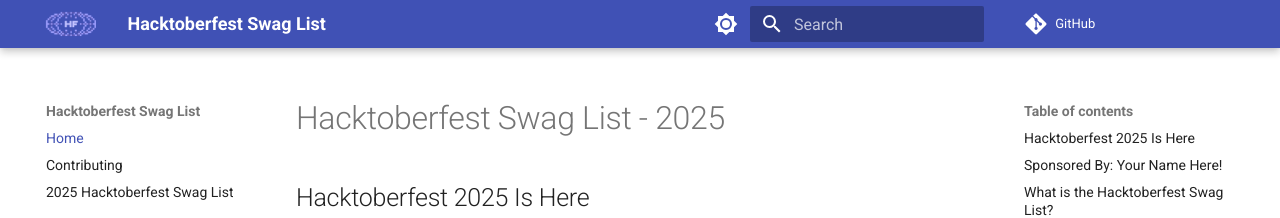
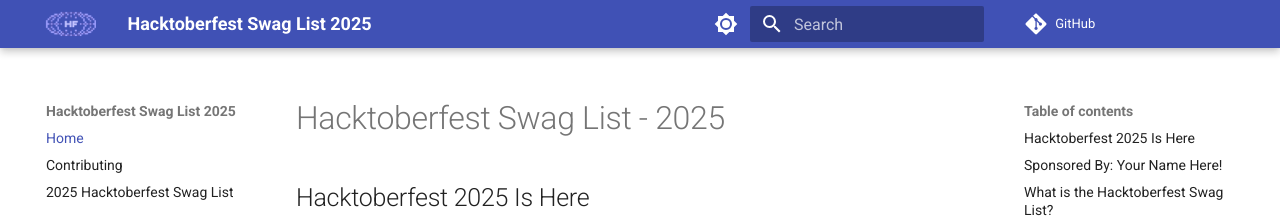
Before and after one commit to crweiner/hacktoberfest-swag-list, an MkDocs documentation site: the page built from docs/index.md, in a window 1280 px wide. Shown: the top 218 px of the page. Built offline with MkDocs 1.6.1 and Material for MkDocs 9.7.7, drawn with Linux system fonts in a browser that asks for light colours; plug-ins that fetch from the network failed and are left out; comment, search, counter and statistics services are not loaded.

Commit message:
Remove duplicate key and missing custom css config

```diff
--- a/mkdocs.yml
+++ b/mkdocs.yml
@@ -4,7 +4,6 @@
 site_author: "crweiner"
 site_url: "https://hacktoberfestswaglist.com"
 
-site_name: Hacktoberfest Swag List
 docs_dir: "docs"
 theme:
   favicon: img/favicon.ico
@@ -51,8 +50,6 @@
   # Customization
 extra_javascript:
   - "https://cdnjs.cloudflare.com/ajax/libs/mathjax/2.7.6/MathJax.js?config=TeX-MML-AM_CHTML"
-extra_css:
-  - "assets/css/custom.css"
 extra:
   manifest: "manifest.json"
   social:
```
